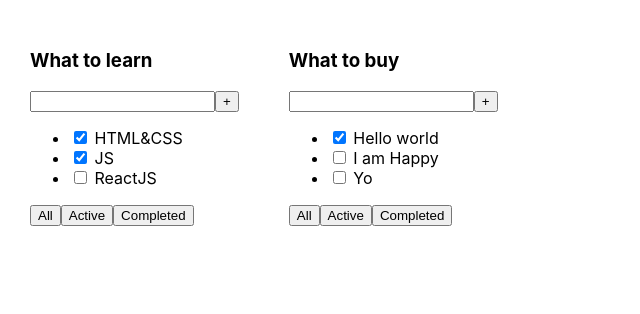
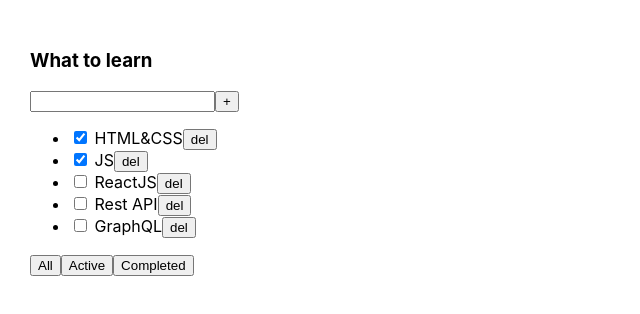
Before and after one commit to Odinokun/todo-homework, a React (Create React App) app: page / in a window 1280 px wide. Shown: the top 314 px of the page, without its empty margins (0-640 px from the left). Built offline with nearby package versions, Linux system fonts and the light colour scheme.

Commit message:
feat: lesson#02 completed

```diff
--- a/src/App.tsx
+++ b/src/App.tsx
@@ -8,22 +8,42 @@ export type TaskType = {
   isDone: boolean;
 };
 
+export type FilterValuesType = 'all' | 'active' | 'completed';
+
 function App() {
-  const tasks1 = [
+  const [tasks, setTasks] = React.useState<TaskType[]>([
     { id: 1, title: 'HTML&CSS', isDone: true },
     { id: 2, title: 'JS', isDone: true },
     { id: 3, title: 'ReactJS', isDone: false },
-  ];
-  const tasks2 = [
-    { id: 1, title: 'Hello world', isDone: true },
-    { id: 2, title: 'I am Happy', isDone: false },
-    { id: 3, title: 'Yo', isDone: false },
-  ];
+    { id: 4, title: 'Rest API', isDone: false },
+    { id: 5, title: 'GraphQL', isDone: false },
+  ]);
+  const [filter, setFilter] = React.useState<FilterValuesType>();
+
+  const removeTask = (id: number) => {
+    setTasks(tasks.filter(t => t.id !== id));
+  };
+
+  let tasksForTodolist = tasks;
+
+  if (filter === 'active') {
+    tasksForTodolist = tasks.filter(t => !t.isDone);
+  } else if (filter === 'completed') {
+    tasksForTodolist = tasks.filter(t => t.isDone);
+  }
+
+  const changeFilter = (value: FilterValuesType) => {
+    setFilter(value);
+  };
 
   return (
     <div className='App'>
-      <Todolist title='What to learn' tasks={tasks1} />
-      <Todolist title='What to buy' tasks={tasks2} />
+      <Todolist
+        title='What to learn'
+        tasks={tasksForTodolist}
+        removeTask={removeTask}
+        changeFilter={changeFilter}
+      />
     </div>
   );
 }
--- a/src/components/Todolist.tsx
+++ b/src/components/Todolist.tsx
@@ -1,12 +1,19 @@
 import React, { FC } from 'react';
-import { TaskType } from '../App';
+import { FilterValuesType, TaskType } from '../App';
 
 interface IProps {
   title: string;
   tasks: TaskType[];
+  removeTask: (id: number) => void;
+  changeFilter: (value: FilterValuesType) => void;
 }
 
-export const Todolist: FC<IProps> = ({ title, tasks }) => {
+export const Todolist: FC<IProps> = ({
+  title,
+  tasks,
+  removeTask,
+  changeFilter,
+}) => {
   return (
     <div>
       <h3>{title}</h3>
@@ -20,14 +27,15 @@ export const Todolist: FC<IProps> = ({ title, tasks }) => {
             <li key={t.id}>
               <input type='checkbox' checked={t.isDone} />{' '}
               <span>{t.title}</span>
+              <button onClick={() => removeTask(t.id)}>del</button>
             </li>
           );
         })}
       </ul>
       <div>
-        <button>All</button>
-        <button>Active</button>
-        <button>Completed</button>
+        <button onClick={() => changeFilter('all')}>All</button>
+        <button onClick={() => changeFilter('active')}>Active</button>
+        <button onClick={() => changeFilter('completed')}>Completed</button>
       </div>
     </div>
   );
```
